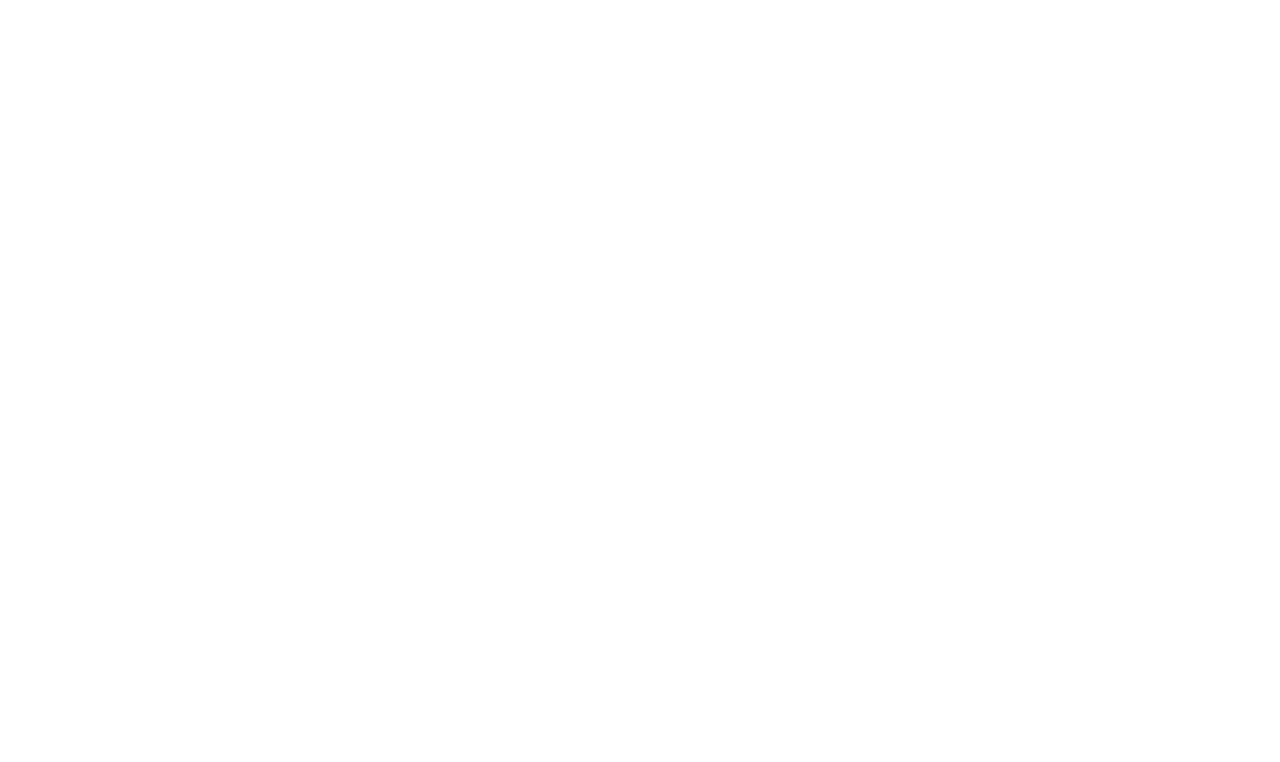
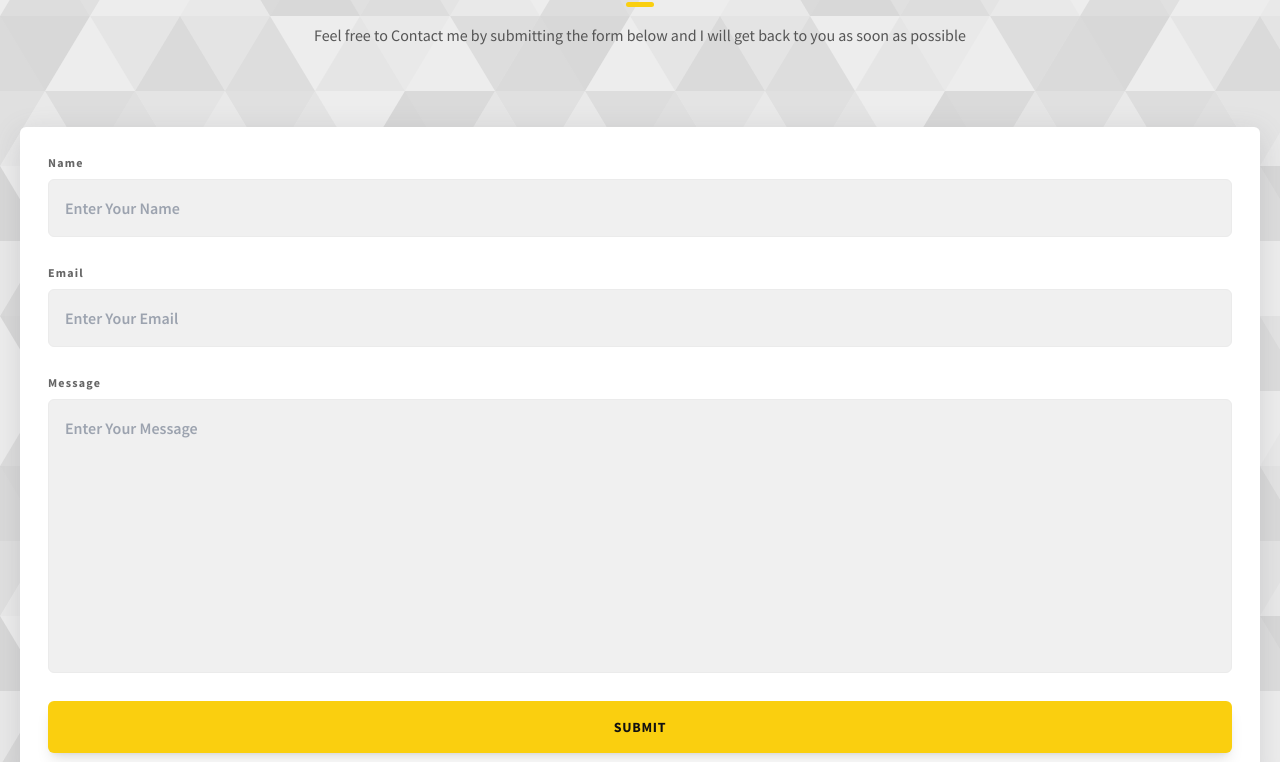
Before and after one commit to Mhmd-Kamal/portfolio, a Next.js app: page / in a window 1280 px wide. Shown: the part 5539-6301 px from the top of the page. Before the commit the page ends 5469 px from the top, so only its background shows below. Built offline with nearby package versions, Linux system fonts and the light colour scheme.

Commit message:
add contact section

```diff
--- /dev/null
+++ b/components/Contact.js
@@ -0,0 +1,80 @@
+export default function Contact() {
+  return (
+    <section
+      id="contact"
+      className="bg-slate-400/20 bg-[url('/common-bg.svg')] bg-blend-hue px-5 py-20 flex flex-col gap-20"
+    >
+      <div className="flex flex-col items-center gap-4">
+        <h2 className="uppercase text-4xl text-[#111] tracking-widest font-bold text-center">
+          Contact
+        </h2>
+        <div className="w-7 h-[5px] bg-[#facf0f] rounded-full mx-auto" />
+        <p className="text-center text-[#555] font-medium tracking-[1.5]">
+          Feel free to Contact me by submitting the form below and I will get
+          back to you as soon as possible
+        </p>
+      </div>
+
+      <div className="bg-white p-7 rounded-md shadow-[rgba(100,100,111,.2)_0_7px_29px_0]">
+        <form action="/" method="POST" className="flex flex-col gap-7">
+          <div className="flex flex-col gap-2">
+            <label
+              htmlFor="name"
+              className="font-bold text-xs text-[#666] tracking-widest"
+            >
+              Name
+            </label>
+            <input
+              type="text"
+              name="name"
+              id="name"
+              placeholder="Enter Your Name"
+              className="text-[#333] bg-[#f0f0f0] border-[1px] border-[#ebebeb] rounded-md font-semibold p-4"
+            />
+          </div>
+
+          <div className="flex flex-col gap-2">
+            <label
+              htmlFor="email"
+              className="font-bold text-xs text-[#666] tracking-widest"
+            >
+              Email
+            </label>
+            <input
+              type="email"
+              name="email"
+              id="email"
+              placeholder="Enter Your Email"
+              className="text-[#333] bg-[#f0f0f0] border-[1px] border-[#ebebeb] rounded-md font-semibold p-4"
+            />
+          </div>
+
+          <div className="flex flex-col gap-2">
+            <label
+              htmlFor="message"
+              className="font-bold text-xs text-[#666] tracking-widest"
+            >
+              Message
+            </label>
+            <textarea
+              name="message"
+              id="message"
+              cols="30"
+              rows="10"
+              spellCheck="false"
+              placeholder="Enter Your Message"
+              className="text-[#333] bg-[#f0f0f0] resize-none border-[1px] border-[#ebebeb] rounded-md font-semibold p-4"
+            ></textarea>
+          </div>
+
+          <button
+            type="submit"
+            className="shadow-lg cursor-pointer bg-[#facf0f] text-sm text-[#111] rounded-md font-bold tracking-wider uppercase inline-block px-[70px] py-4"
+          >
+            submit
+          </button>
+        </form>
+      </div>
+    </section>
+  );
+}
--- /dev/null
+++ b/components/Footer.js
@@ -0,0 +1,3 @@
+export default function Footer() {
+  return <footer className="bg-black px-5 bg-[#fafafa] py-20"></footer>;
+}
--- a/pages/index.tsx
+++ b/pages/index.tsx
@@ -5,6 +5,8 @@
 import Hero from "../components/Hero";
 import About from "../components/About";
 import Projects from "../components/Projects";
+import Contact from "../components/Contact";
+import Footer from "../components/Footer";
 
 const Home: NextPage = () => {
   return (
@@ -15,11 +17,15 @@
       </Head>
 
       <NavBar />
-      <main className="flex flex-col items-center flex-1 w-full m-16">
+
+      <main className="flex flex-col items-stretch flex-1 w-full mt-16">
         <Hero />
         <About />
         <Projects />
+        <Contact />
       </main>
+
+      <Footer />
     </div>
   );
 };
```
Also changed, not shown: pages/_app.tsx (+4 -4 lines).
